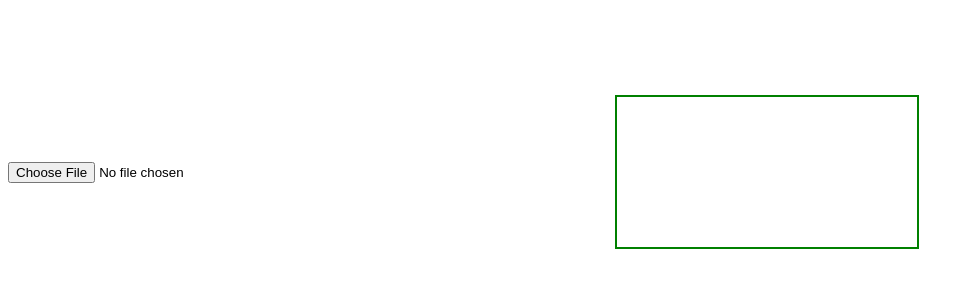
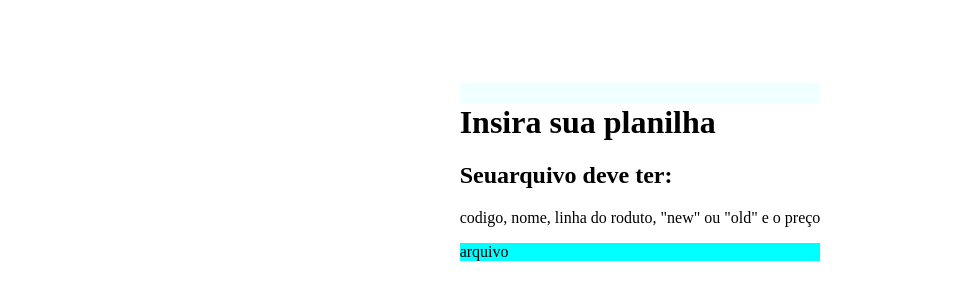
Before and after one commit to RodrigoSchiavone/Catalogo_LEGO, a website with bundled scripts: page catalogo.html in a window 1280 px wide. Shown: the part 236-536 px from the top of the page, without its empty margins (0-974 px from the left). Built offline with nearby package versions, Linux system fonts and the light colour scheme.

Commit message:
initializing css test

```diff
--- a/catalogo.html
+++ b/catalogo.html
@@ -3,17 +3,26 @@
 
 <head>
     <meta charset="UTF-8">
-    <link rel="stylesheet" href="css\index.css">
+    <link rel="stylesheet" href="css\style.css">
     <title>CATALOGO</title>
 
 </head>
 <script src="https://cdn.jsdelivr.net/gh/gitbrent/pptxgenjs@3.11.0/dist/pptxgen.bundle.js"></script>
 
 <body>
+    <div id="container">
+    <div id="text_input">
+        <h1>Insira sua planilha</h1>
+        <h2>Seuarquivo deve ter:</h2>
+        <p>codigo, nome, linha do roduto, "new" ou "old" e o preço</p>
+
     <div id="input">
+        <label for="input" id="csv_file">arquivo</label>
         <input id="csv_file" type="file" class="custom-file-input" name="csv_file" accept=".csv">
     </div>
-    <canvas id="loading-bar"></canvas>
+</div>
+</div>
+
     <script type ="module" src="scripts/fileReader.js"></script>
 
 </body>
--- a/css/index.css
+++ b/css/style.css
@@ -7,12 +7,22 @@
 
     }
 
-    .input {
-        border: 2px solid black;
-        display: block;
-        margin: 0 auto;
+    #container{
+        background-color: azure;
+    }
+    #text_input{
+        background-color: white;
+    }
+    input {
+        display:none;
+        width: 100%;
     }
 
+    #input{
+        background-color: aqua;
+
+
+    }
     canvas{
         border: 2px solid green;
         display: block;
```
